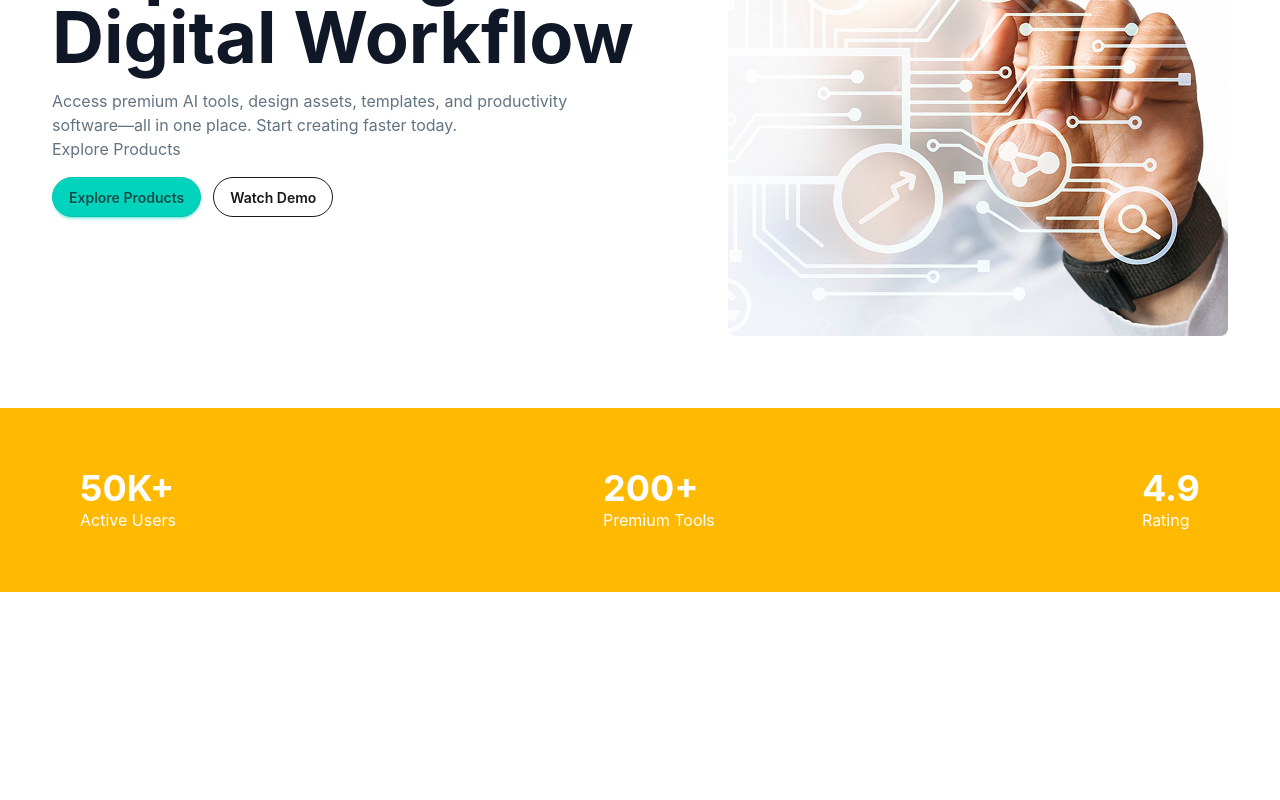
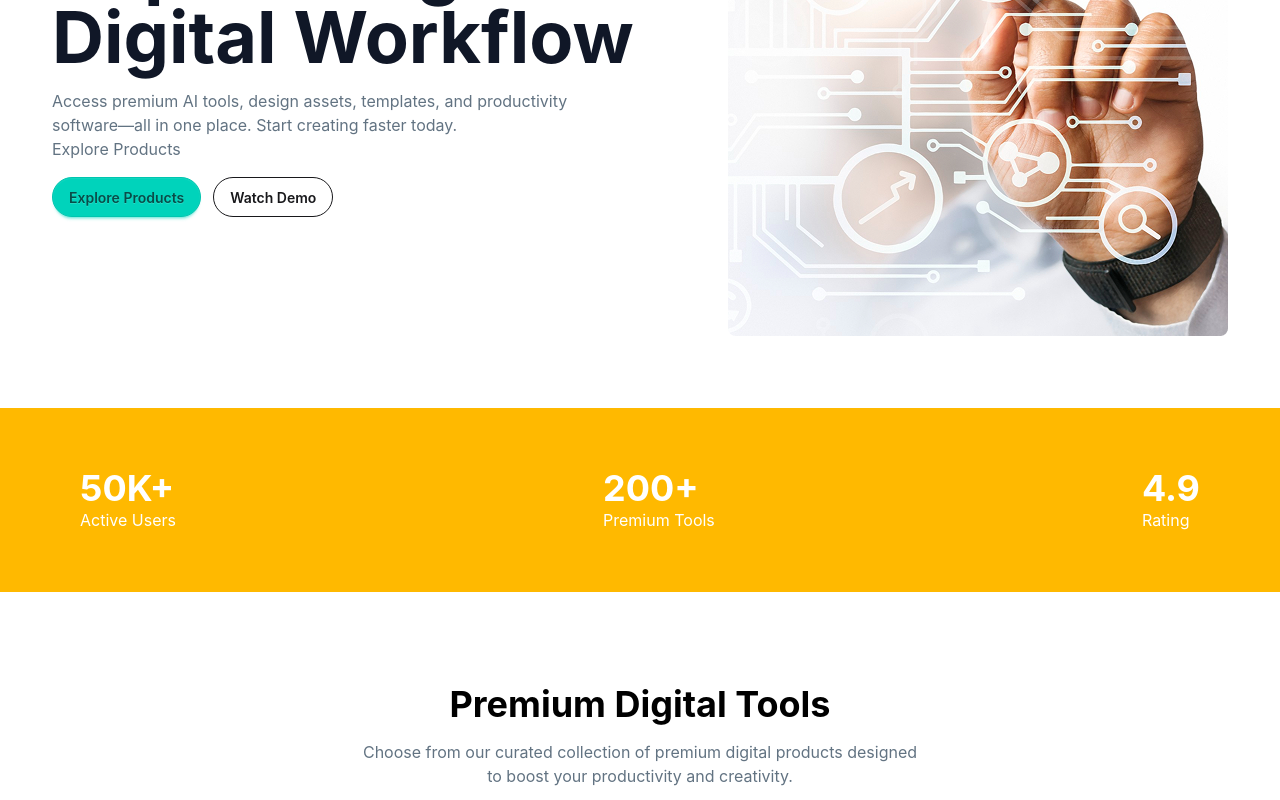
Before and after one commit to ryousufrahman/digi-tools-platform, a React (Vite) app: page / in a window 1280 px wide. Shown: the part 399-1199 px from the top of the page. Before the commit the page ends 991 px from the top, so only its background shows below. Built offline with nearby package versions, Linux system fonts and the light colour scheme.

Commit message:
added the product button section draft

```diff
--- a/src/App.jsx
+++ b/src/App.jsx
@@ -2,6 +2,7 @@
 import './App.css'
 import Hero from './Components/Hero'
 import Navbar from './Components/Navbar'
+import ProductButton from './Components/Product/ProductButton'
 import UsersCount from './Components/UsersCount'
 
 function App() {
@@ -17,6 +18,10 @@ function App() {
       <section className='bg-amber-400 mt-15  py-5 md:py-15'>
         <UsersCount></UsersCount>
       </section>
+      <section className='product-button-section mt-5 lg:mt-20'>
+        <ProductButton></ProductButton>
+
+      </section>
     </main>
 
 
--- /dev/null
+++ b/src/Components/Product/ProductButton.jsx
@@ -0,0 +1,17 @@
+import React from 'react';
+
+const ProductButton = () => {
+    return (
+        <>
+         <div className='main-container p-3 max-w-300 mx-auto space-y-4'>
+            <h2 className='text-center text-3xl font-bold sm:text-4xl text-black'>Premium Digital Tools</h2>
+            <p className='text-center text-[#627382]'>Choose from our curated collection of premium digital products designed <br />to boost your productivity and creativity.</p>
+
+         </div>
+
+
+        </>
+    );
+};
+
+export default ProductButton;
```
